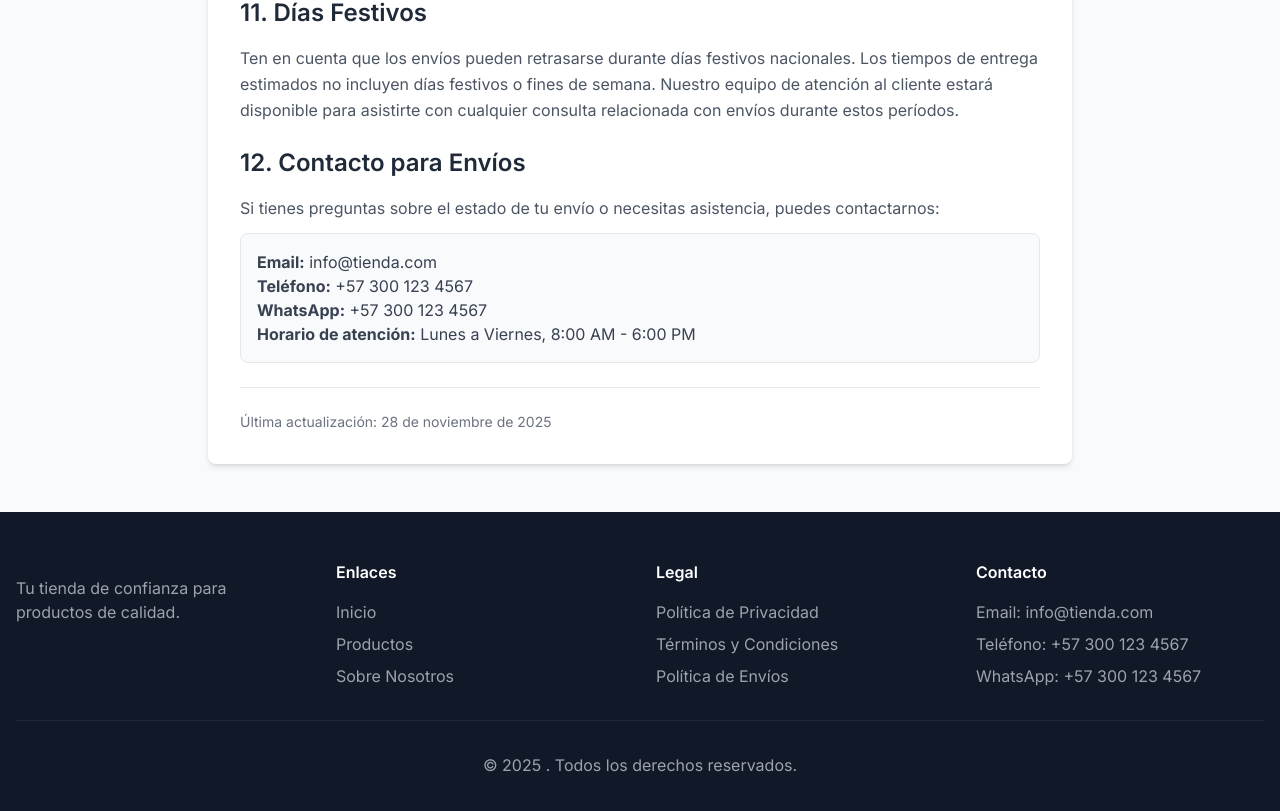
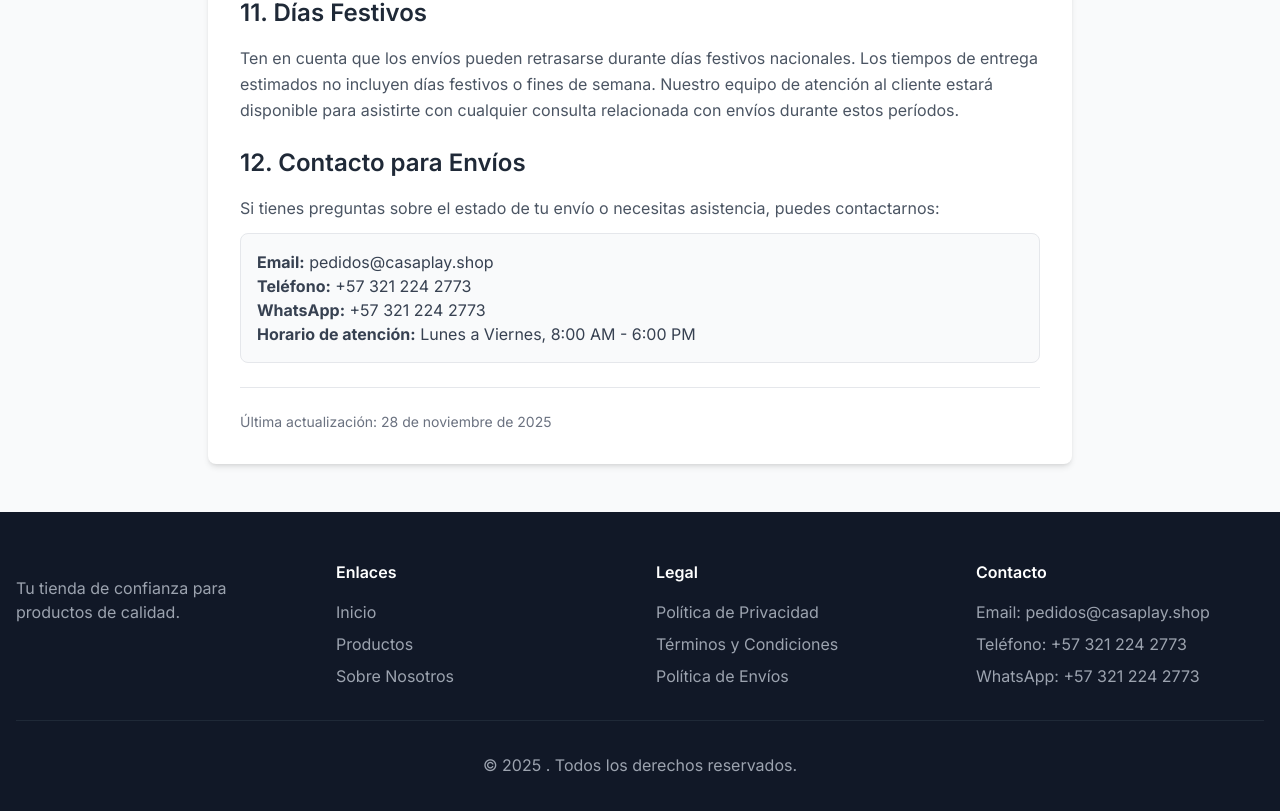
Before and after one commit to Julian-Enable/WebEditVentas, a Next.js app: page /politica-envios in a window 1280 px wide. Shown: the part 2655-3466 px from the top of the page. Built offline with nearby package versions, Linux system fonts and the light colour scheme; no server answers; the database is empty.

Commit message:
Update contact info to pedidos@casaplay.shop and +57 321 224 2773

```diff
--- a/app/politica-envios/page.tsx
+++ b/app/politica-envios/page.tsx
@@ -196,9 +196,9 @@ export default function PoliticaEnviosPage() {
                 Si tienes preguntas sobre el estado de tu envío o necesitas asistencia, puedes contactarnos:
               </p>
               <div className="bg-gray-50 border border-gray-200 rounded-lg p-4">
-                <p className="text-gray-700"><strong>Email:</strong> info@tienda.com</p>
-                <p className="text-gray-700"><strong>Teléfono:</strong> +57 300 123 4567</p>
-                <p className="text-gray-700"><strong>WhatsApp:</strong> +57 300 123 4567</p>
+                <p className="text-gray-700"><strong>Email:</strong> pedidos@casaplay.shop</p>
+                <p className="text-gray-700"><strong>Teléfono:</strong> +57 321 224 2773</p>
+                <p className="text-gray-700"><strong>WhatsApp:</strong> +57 321 224 2773</p>
                 <p className="text-gray-700"><strong>Horario de atención:</strong> Lunes a Viernes, 8:00 AM - 6:00 PM</p>
               </div>
             </section>
--- a/app/politica-privacidad/page.tsx
+++ b/app/politica-privacidad/page.tsx
@@ -124,8 +124,8 @@ export default function PoliticaPrivacidadPage() {
                 Si tienes alguna pregunta sobre esta Política de Privacidad, puedes contactarnos en:
               </p>
               <div className="mt-3 text-gray-700">
-                <p><strong>Email:</strong> info@tienda.com</p>
-                <p><strong>Teléfono:</strong> +57 300 123 4567</p>
+                <p><strong>Email:</strong> pedidos@casaplay.shop</p>
+                <p><strong>Teléfono:</strong> +57 321 224 2773</p>
               </div>
             </section>
 
--- a/app/terminos-condiciones/page.tsx
+++ b/app/terminos-condiciones/page.tsx
@@ -150,9 +150,9 @@ export default function TerminosCondicionesPage() {
                 Si tienes alguna pregunta sobre estos Términos y Condiciones, puedes contactarnos en:
               </p>
               <div className="mt-3 text-gray-700">
-                <p><strong>Email:</strong> info@tienda.com</p>
-                <p><strong>Teléfono:</strong> +57 300 123 4567</p>
-                <p><strong>WhatsApp:</strong> +57 300 123 4567</p>
+                <p><strong>Email:</strong> pedidos@casaplay.shop</p>
+                <p><strong>Teléfono:</strong> +57 321 224 2773</p>
+                <p><strong>WhatsApp:</strong> +57 321 224 2773</p>
               </div>
             </section>
 
--- a/components/Footer.tsx
+++ b/components/Footer.tsx
@@ -35,9 +35,9 @@ export default function Footer({ siteName }: FooterProps) {
           <div>
             <h4 className="font-semibold mb-4">Contacto</h4>
             <ul className="space-y-2 text-gray-400">
-              <li>Email: info@tienda.com</li>
-              <li>Teléfono: +57 300 123 4567</li>
-              <li>WhatsApp: +57 300 123 4567</li>
+              <li>Email: pedidos@casaplay.shop</li>
+              <li>Teléfono: +57 321 224 2773</li>
+              <li>WhatsApp: +57 321 224 2773</li>
             </ul>
           </div>
         </div>
```
